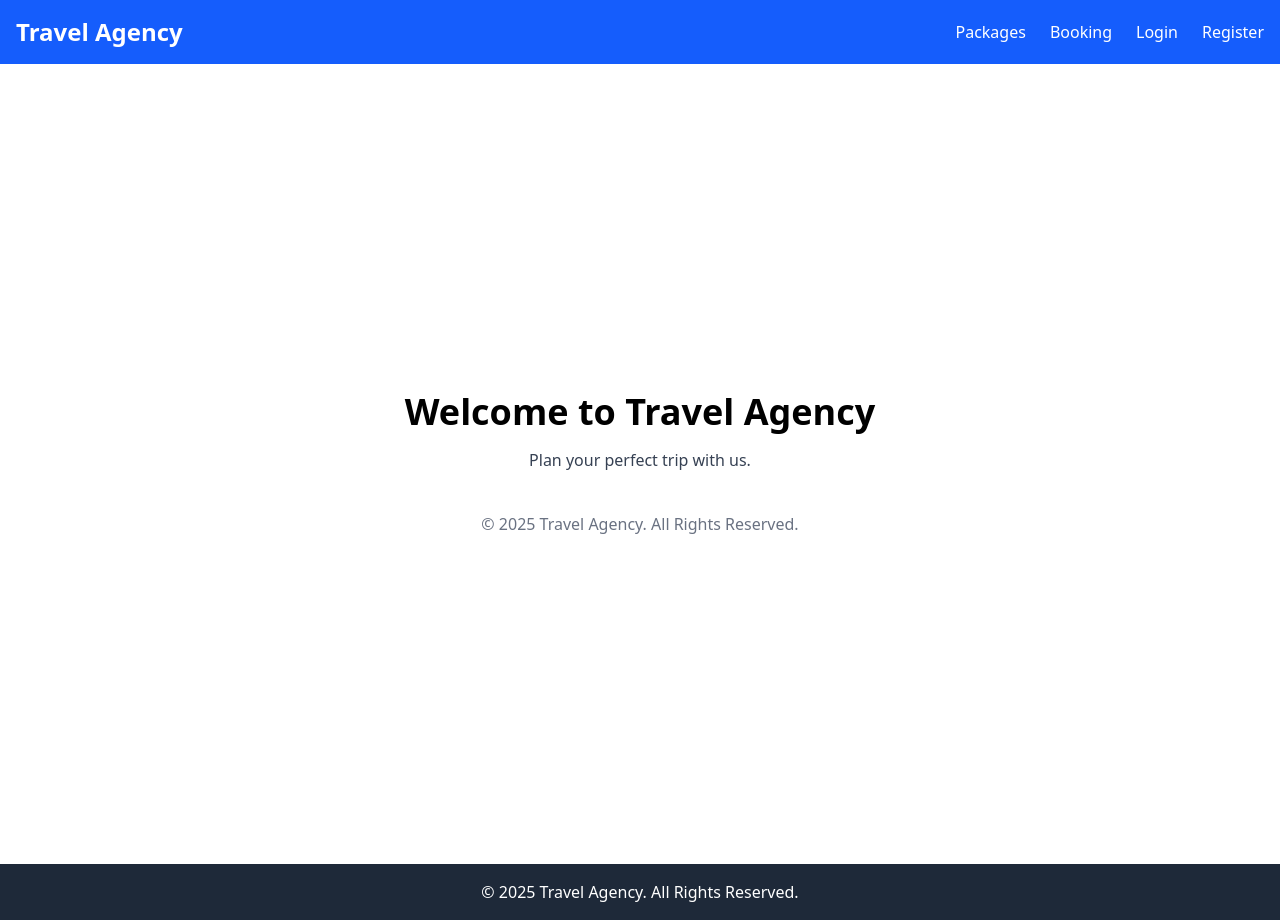
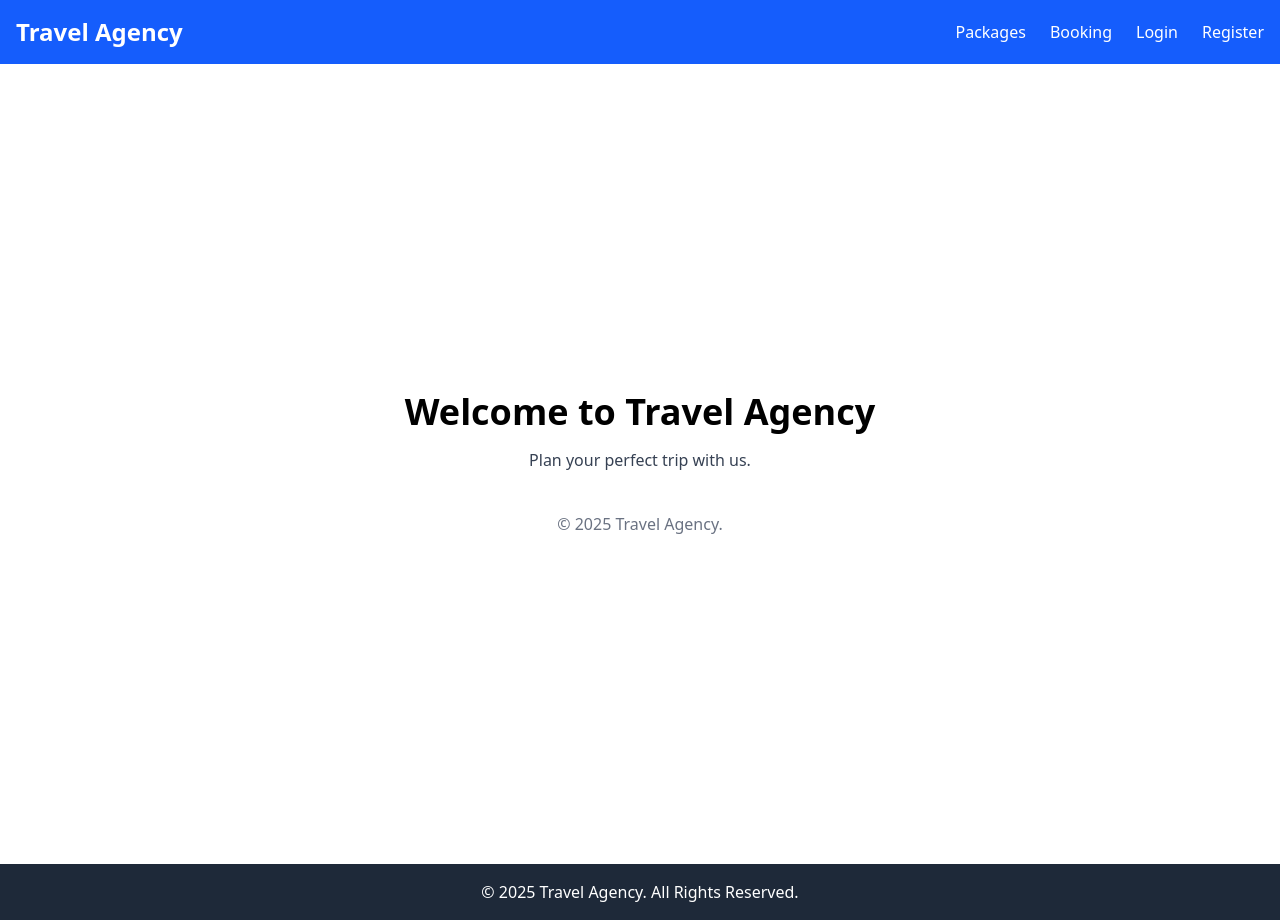
Before and after one commit to TanujTenguriya/Travel-Agency-Management, a React (Vite) app in the folder frontend/: page / in a window 1280 px wide. Built offline with nearby package versions, Linux system fonts and the light colour scheme.

Commit message:
"Home page modifies"

```diff
--- a/frontend/src/pages/Home.jsx
+++ b/frontend/src/pages/Home.jsx
@@ -6,7 +6,7 @@ const Home = () => {
       <h1 className="text-4xl font-bold mb-4">Welcome to Travel Agency</h1>
       <p className="text-gray-700">Plan your perfect trip with us.</p>
       <footer className="mt-10 text-gray-500">
-        © 2025 Travel Agency. All Rights Reserved.
+        © 2025 Travel Agency.
       </footer>
     </div>
   );
```
